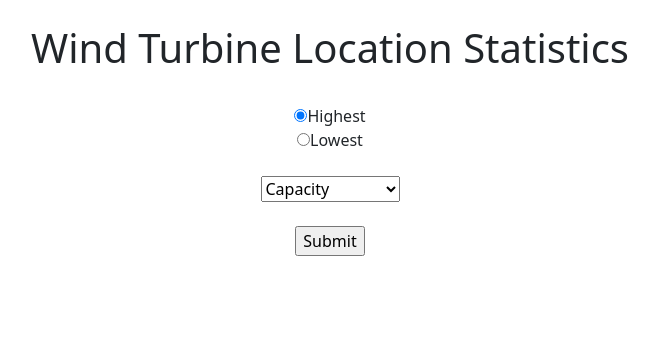
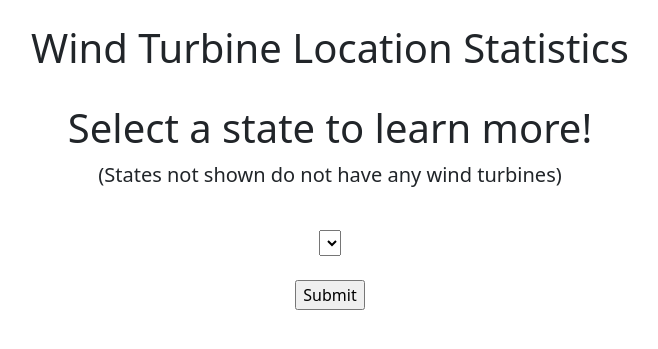
Before and after one commit to danyewest97/corgis-data-app, a Flask app: page /locations in a window 1280 px wide. Shown: the part 56-405 px from the top of the page, without its empty margins (310-968 px from the left). Run offline with Flask 3, Linux system fonts and the light colour scheme; lists and menus that the app fills with data are empty; parts of the project's set-up code (start-up, migrations or seed data) failed here and were passed over.

Commit message:
quick commit

```diff
--- a/app.py
+++ b/app.py
@@ -32,28 +32,40 @@ def render_turbine_form():
 
 @app.route("/projects")
 def render_projects():
-    return render_template('projects.html')
+    return render_template('projects.html', options=states)
 
 @app.route("/projectform")
 def render_project_form():
-    data = main.get_data("Project", request.args["key"], request.args["highlow"])
-    keyString = str(request.args["key"]).lower()
-    keyString = keyString.replace("_", " ")
-    if (keyString == "Number Turbines"):
-        keyString == "Number of Turbines"
+    state = request.args["state"]
+    if state == "<none>":
+        data = main.get_data("Project", request.args["key"], request.args["highlow"])
+        keyString = str(request.args["key"]).lower()
+        keyString = keyString.replace("_", " ")
+        if (keyString == "Number Turbines"):
+            keyString == "Number of Turbines"
+        return render_template('projects.html', response=main.turbineToString(data), keyhighlow="Here is the info on one of the turbines in the project with the " + request.args["highlow"] + "est " + keyString + ": ", options=states)
+    else:
+        data = main.get_data_by_state("Project", request.args["key"], request.args["highlow"], state)
+        keyString = str(request.args["key"]).lower()
+        keyString = keyString.replace("_", " ")
+        if (keyString == "Number Turbines"):
+            keyString == "Number of Turbines"
+        return render_template('projects.html', response=main.turbineToString(data), keyhighlow="Here is the info on one of the turbines in the project with the " + request.args["highlow"] + "est " + keyString + " in " + state + ": ", options=states)
 
-    return render_template('projects.html', response=main.turbineToString(data), keyhighlow="Here is the info on one of the turbines in the project with the " + request.args["highlow"] + "est " + keyString + ": ")
+
 
 @app.route("/locations")
 def render_locations():
-    return render_template('locations.html')
+    return render_template('locations.html', options=states)
 
 @app.route("/locationform")
 def render_location_form():
-    data = main.get_data("Site", request.args["key"], request.args["highlow"])
-    keyString = str(request.args["key"]).lower()
-    keyString = keyString.replace("_", " ")
-    return render_template('locations.html', response=main.turbineToString(data), keyhighlow="Here is the info on the turbine with the " + request.args["highlow"] + "est " + keyString + ": ")
+    state = request.args["state"]
+    if state == "<none>":
+        return render_template('locations.html', options=states)
+    else:
+        data = main.get_state_data(state)
+        return render_template('locations.html', options=states, response=data)
 
 if __name__=="__main__":
     app.run(debug=False)
--- a/templates/locations.html
+++ b/templates/locations.html
@@ -12,17 +12,13 @@
 		<h1>Wind Turbine Location Statistics</h1>
 		<br>
 		<form action="/locationform">
-			<input type="radio" name="highlow" value="high" checked="checked">Highest</input>
+			<h1>Select a state to learn more!</h1>
+			<p>(States not shown do not have any wind turbines)</p>
 			<br>
-			<input type="radio" name="highlow" value="low">Lowest</input>
-			<br>
-			<br>
-			<select name="key">
-				<option value="Capacity">Capacity</option>
-				<option value="Hub_Height">Hub Height</option>
-				<option value="Rotor_Diameter">Rotor Diameter</option>
-				<option value="Swept_Area">Swept Area</option>
-				<option value="Total_Height">Total Height</option>
+			<select name="state">
+				{% for option in options %}
+					<option value={{ option }}>{{ option | e }}</option>
+				{% endfor %}
 			</select>
 			<br>
 			<br>
@@ -33,7 +29,9 @@
 		<br>
 		<br>
 		{% for i in response %}
-			<p>{{ i }}</p>
+			<!-- Safe filter is for safe info, allows me to pass html elements as jinja variables (i can be an element instead of just a string) -->
+			<!-- In this case I know the info will be safe because response will only have data about a single state stored in it, and the user can't manipulate the response variable at all -->
+			{{ i|safe }}
 		{% endfor %}
 
 	</div>
--- a/templates/turbines.html
+++ b/templates/turbines.html
@@ -29,7 +29,7 @@
 			<p>Filter by state (states not shown do not have any wind turbines):</p>
 			<select name="state">
 				{% for option in options %}
-					<option value={{ option }}>{{ option }}</option>
+					<option value={{ option }}>{{ option | e }}</option>
 				{% endfor %}
 			</select>
 			<br>
@@ -41,7 +41,7 @@
 		<br>
 		<br>
 		{% for i in response %}
-			<p>{{ i }}</p>
+			<p>{{ i | e }}</p>
 		{% endfor %}
 
 	</div>
```
Also changed, not shown: main.py (+7 -0 lines), templates/projects.html (+9 -1 lines).
